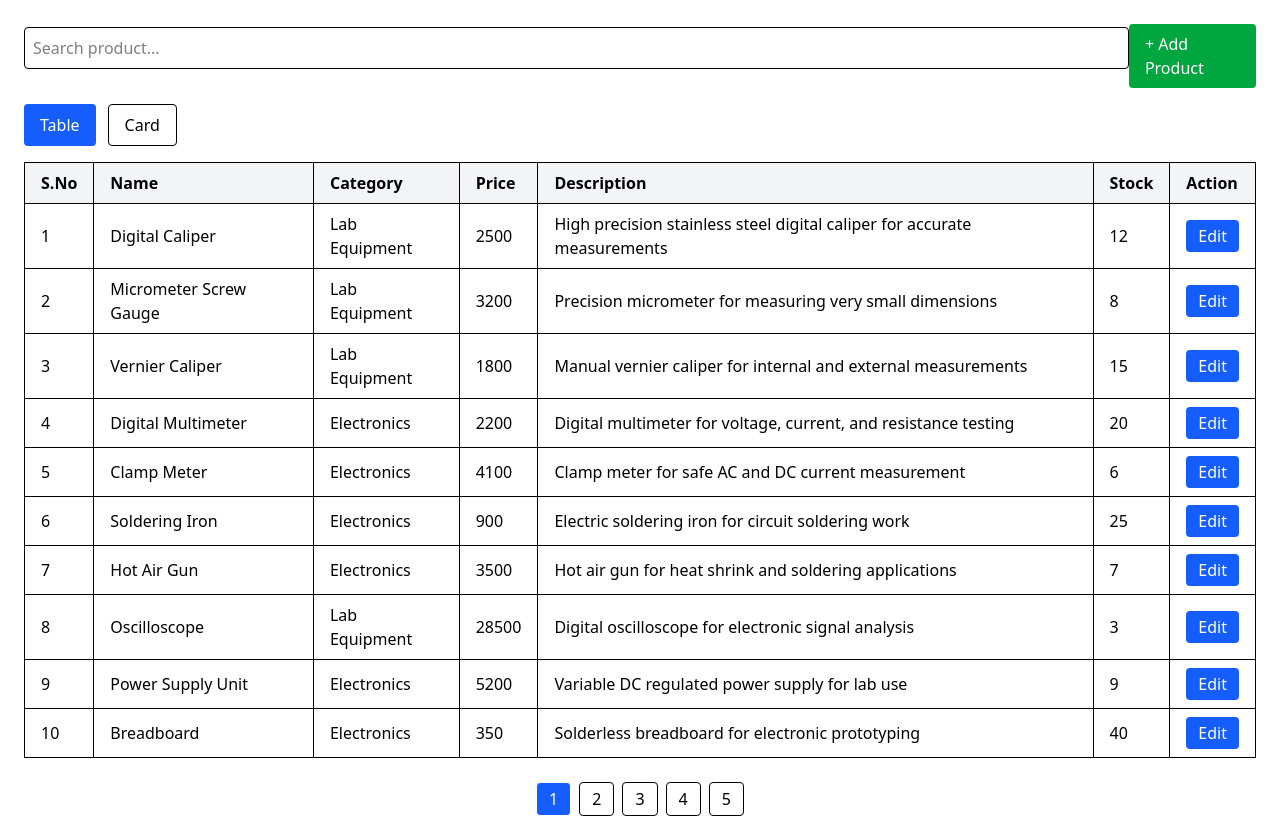
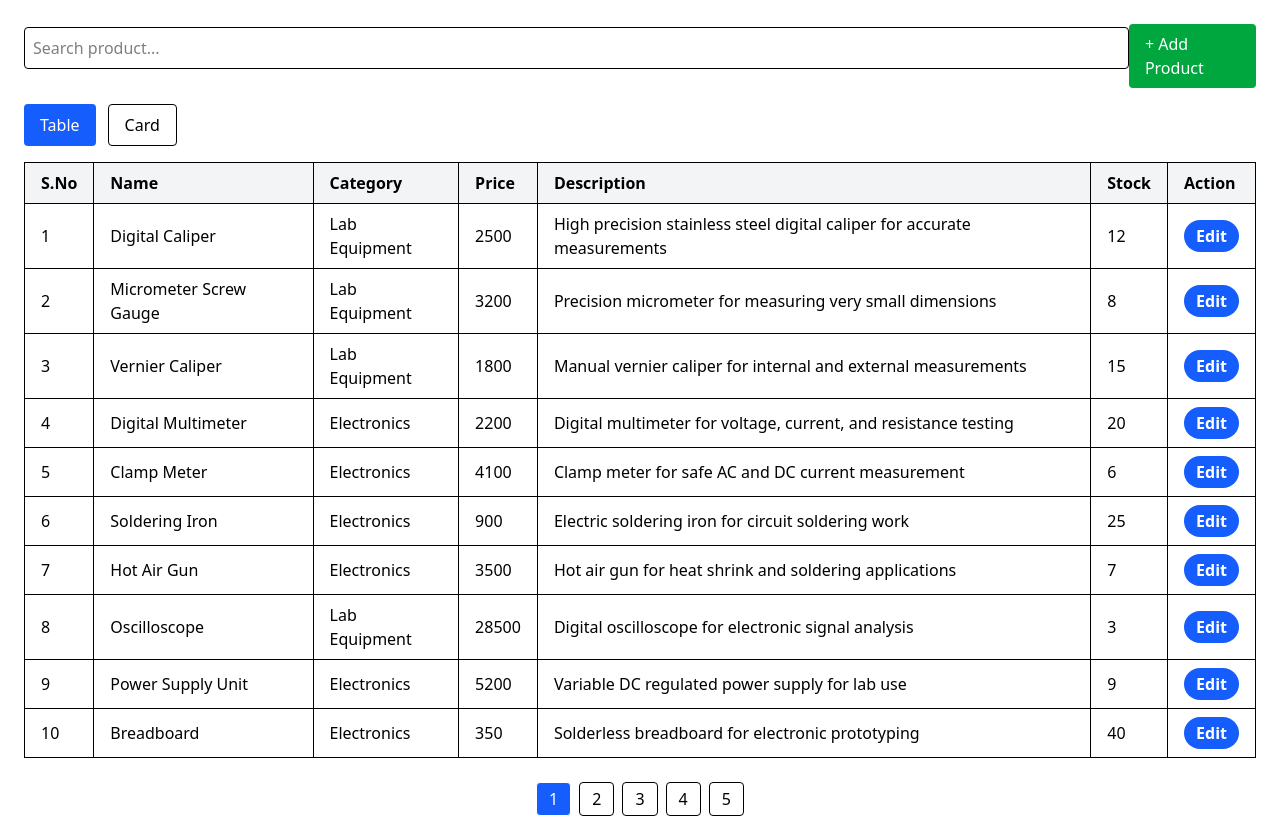
Before and after one commit to ajitdevv/Assignment, a React (Vite) app: page / in a window 1280 px wide. Built offline with nearby package versions, Linux system fonts and the light colour scheme.

Commit message:
your message

```diff
--- a/src/Components/ProductsTable.jsx
+++ b/src/Components/ProductsTable.jsx
@@ -4,11 +4,7 @@ function ProductsTable({ products = [] }) {
   const navigate = useNavigate();
 
   if (products.length === 0) {
-    return (
-      <p className="text-center text-gray-500 mt-6">
-        No products found
-      </p>
-    );
+    return <p className="text-center text-gray-500 mt-6">No products found</p>;
   }
 
   return (
@@ -28,8 +24,11 @@ function ProductsTable({ products = [] }) {
 
         <tbody>
           {products.map((product, index) => (
-            <tr key={product.id} className="hover:bg-gray-50 *:border *:px-4 *:py-2">
-              <td>{product.id }</td>
+            <tr
+              key={product.id}
+              className="hover:bg-gray-50 *:border *:px-4 *:py-2"
+            >
+              <td>{product.id}</td>
               <td>{product.name}</td>
               <td>{product.category}</td>
               <td>{product.price}</td>
@@ -41,11 +40,10 @@ function ProductsTable({ products = [] }) {
                     console.log("EDIT CLICKED", product.id);
                     navigate(`/edit/${product.id}`);
                   }}
-  className="px-3 py-1 bg-blue-600 text-white rounded hover:bg-blue-700 cursor-pointer"
+                  className="px-3 font-bold py-1 bg-blue-600 text-white rounded-2xl hover:bg-blue-800 hover:scale-110 transition duration-300 cursor-pointer"
                 >
                   Edit
                 </button>
-
               </td>
             </tr>
           ))}
--- a/src/Pages/ProductList.jsx
+++ b/src/Pages/ProductList.jsx
@@ -18,14 +18,12 @@ function ProductList() {
 
   const perPage = 10;
 
-  // 🔹 Receive message from route
   useEffect(() => {
     if (location.state?.message) {
       setFlashMessage(location.state.message);
     }
   }, [location.state]);
 
-  // 🔹 Auto hide message
   useEffect(() => {
     if (flashMessage) {
       const timer = setTimeout(() => setFlashMessage(""), 2000);
@@ -33,7 +31,7 @@ function ProductList() {
     }
   }, [flashMessage]);
 
-  // 🔹 Search debounce
+  // Search debounce
   useEffect(() => {
     const timer = setTimeout(() => {
       setDebouncedSearch(search);
@@ -72,7 +70,7 @@ function ProductList() {
       <div className="flex gap-3 mb-4">
         <button
           onClick={() => setView("table")}
-          className={`px-4 py-2 rounded ${
+          className={`px-4 hover:scale-110 transition duration-300 py-2 rounded ${
             view === "table" ? "bg-blue-600 text-white" : "border"
           }`}
         >
@@ -81,8 +79,8 @@ function ProductList() {
 
         <button
           onClick={() => setView("card")}
-          className={`px-4 py-2 rounded ${
-            view === "card" ? "bg-blue-600 text-white" : "border"
+          className={`px-4 py-2 hover:scale-110 transition duration-300 rounded ${
+            view === "card" ? " bg-blue-600 text-white" : "border"
           }`}
         >
           Card
```
Lines whose indentation alone changed are shown as unchanged.
